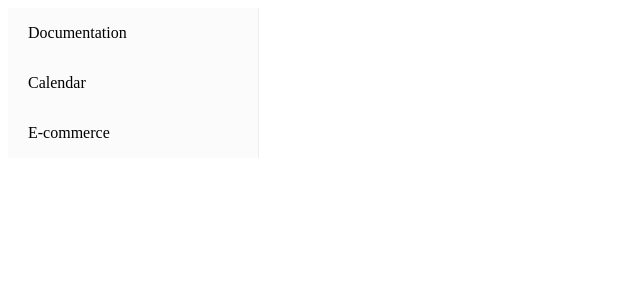
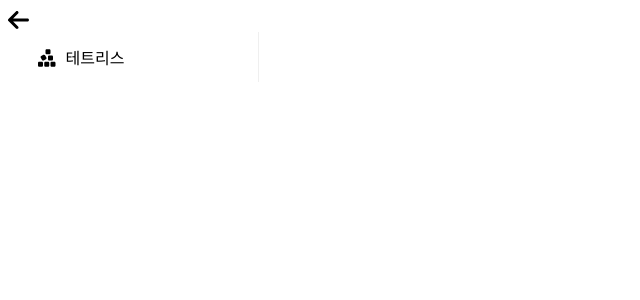
Before and after one commit to janghyeokCho-hub/MINI-Games, a React (Vite) app: page / in a window 1280 px wide. Shown: the top 300 px of the page, without its empty margins (0-640 px from the left). Built offline with nearby package versions, Linux system fonts and the light colour scheme.

Commit message:
LeftSideBar 적용

```diff
--- a/src/LeftSideBar.tsx
+++ b/src/LeftSideBar.tsx
@@ -1,22 +1,43 @@
+import { useState } from "react";
 import { Sidebar, Menu, MenuItem, useProSidebar } from "react-pro-sidebar";
+import { FontAwesomeIcon } from "@fortawesome/react-fontawesome";
+import {
+  faBars,
+  faArrowLeft,
+  faCubesStacked,
+} from "@fortawesome/free-solid-svg-icons";
+import IconWithText from "./components/IconWithText";
 
 const LeftSideBar = () => {
-  const { collapseSidebar } = useProSidebar();
+  type MenuType = string;
+  const [menu, setMenu] = useState<MenuType | null>(null);
+  const { collapseSidebar, collapsed } = useProSidebar();
 
   return (
     <div style={{ display: "flex", height: "100%" }}>
-      <Sidebar>
-        <Menu>
-          <MenuItem> Documentation</MenuItem>
-          <MenuItem> Calendar</MenuItem>
-          <MenuItem> E-commerce</MenuItem>
-        </Menu>
-      </Sidebar>
-      {/*
-      <main>
-        <button onClick={() => collapseSidebar()}>Collapse</button>
-      </main>
-      */}
+      <div>
+        <FontAwesomeIcon
+          icon={collapsed ? faBars : faArrowLeft}
+          onClick={() => collapseSidebar()}
+          size="xl"
+          style={{ cursor: "pointer" }}
+        />
+        <Sidebar>
+          <Menu>
+            <MenuItem
+              onClick={() => setMenu("block")}
+              style={{ backgroundColor: "#fff", padding: 0 }}
+            >
+              <IconWithText
+                icon={faCubesStacked}
+                size="lg"
+                text="테트리스"
+                isActive={menu === "block"}
+              />
+            </MenuItem>
+          </Menu>
+        </Sidebar>
+      </div>
     </div>
   );
 };
--- /dev/null
+++ b/src/components/IconWithText.tsx
@@ -0,0 +1,38 @@
+import { FontAwesomeIcon } from "@fortawesome/react-fontawesome";
+import { useProSidebar } from "react-pro-sidebar";
+import styled from "styled-components";
+
+interface Props {
+  isActive?: boolean;
+  collapsed: boolean;
+}
+
+const StyledDiv = styled.div<Props>`
+  margin: 20px;
+  padding: 10px;
+  border-radius: 10px;
+  background-color: ${(props) => (props.isActive ? "#edeefa;" : "#fff")};
+  color: ${(props) => (props.isActive ? "#394bc2;" : "#000000")};
+`;
+
+const IconWithText = (props: any) => {
+  const { icon, text, size, isActive } = props;
+  const { collapsed } = useProSidebar();
+
+  return (
+    <div>
+      <StyledDiv isActive={isActive} collapsed={collapsed}>
+        <FontAwesomeIcon
+          icon={icon}
+          size={size}
+          style={{
+            marginRight: collapsed ? 0 : "10px",
+          }}
+        />
+        {!collapsed && text}
+      </StyledDiv>
+    </div>
+  );
+};
+
+export default IconWithText;
```
Also changed, not shown: package.json (+6 -1 lines), 1 other file (tests, documents, lock files or other folders).
